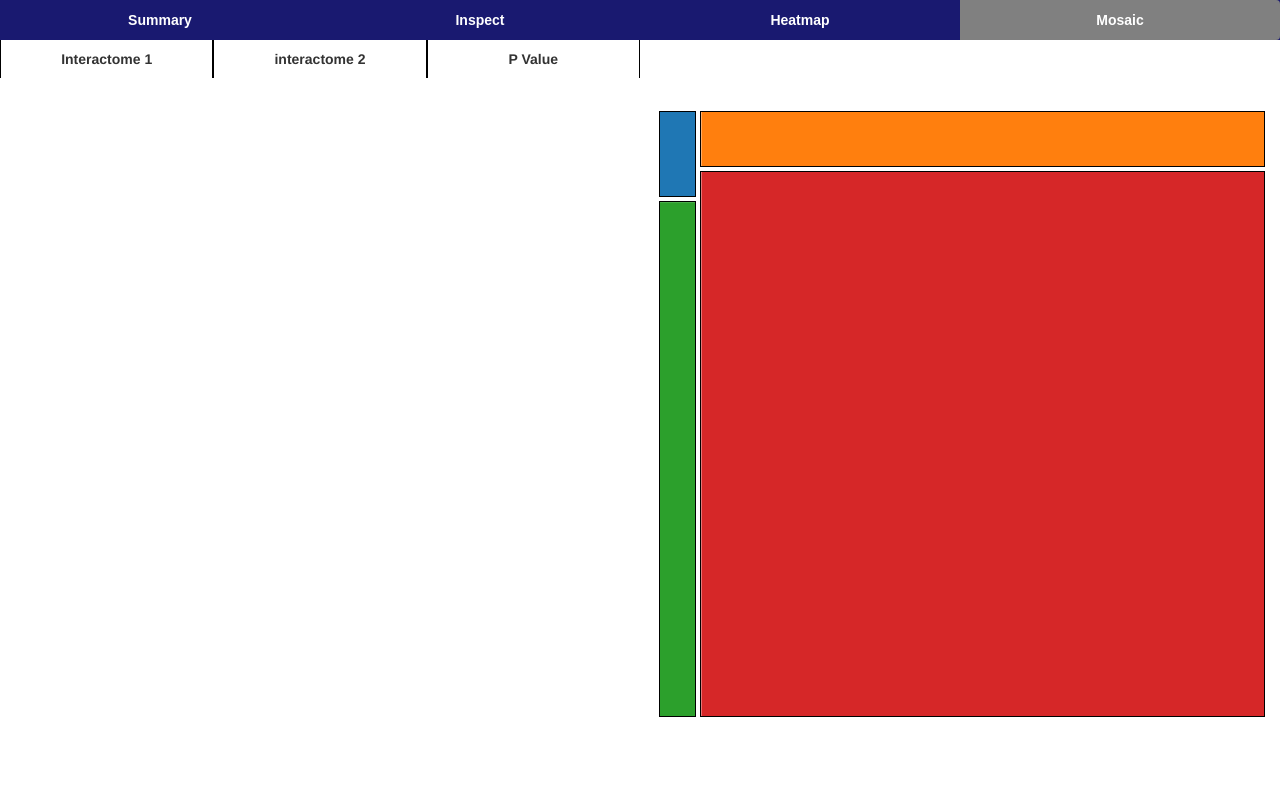
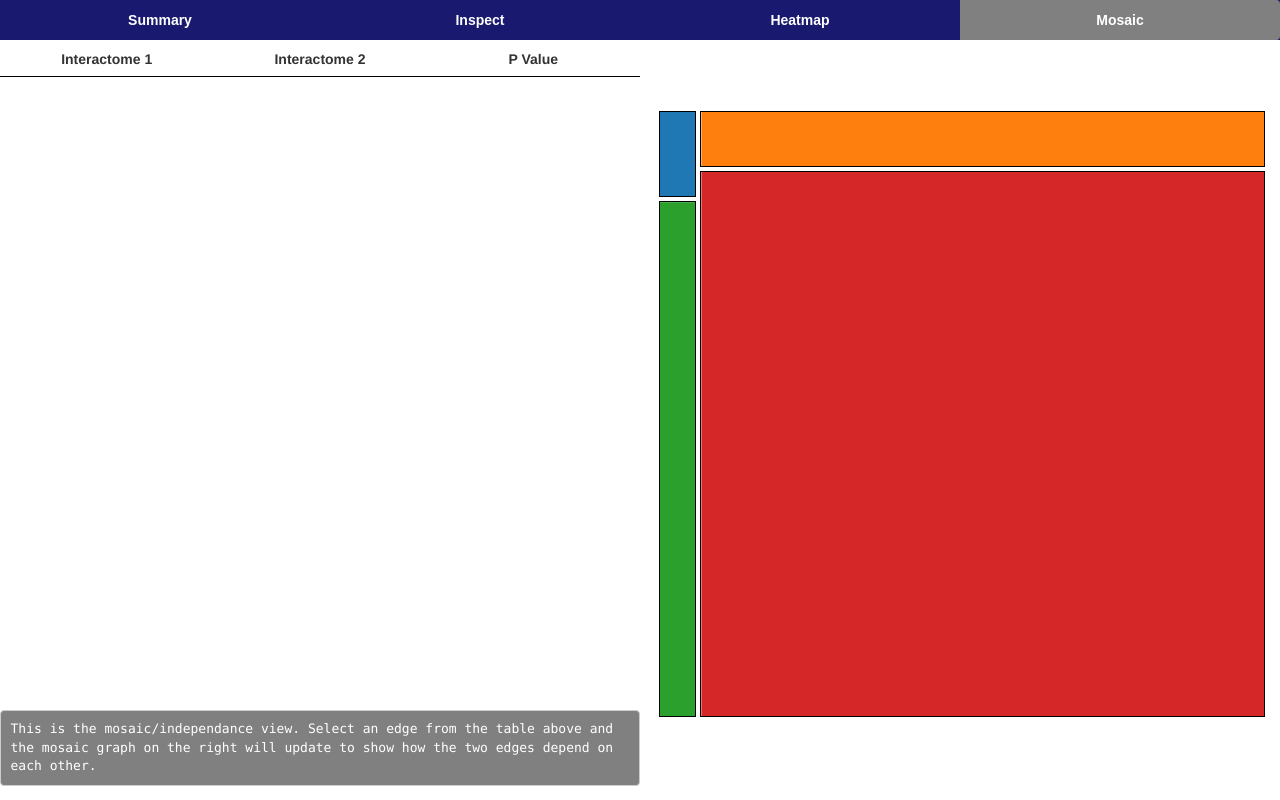
Before and after one commit to ananth-pallaseni/TSA, a plain HTML site: page tsa/gui/mosaic.html in a window 1280 px wide. Drawn offline with Linux system fonts and the light colour scheme; no server answers.

Commit message:
misc style changes

```diff
--- a/tsa/gui/inspect.js
+++ b/tsa/gui/inspect.js
@@ -98,6 +98,8 @@ var initInfoPane = function() {
 		.style('margin', '10px')
 		.style('white-space', 'normal')
 		.style('word-break', 'normal')
+		.style('background-color', 'grey')
+		.style('color', 'white')
 		.text("This is the graph inspector. Click on a node or edge to see information about its parameters in this pane. The pane below contains statistics about this graph. Change the graph being viewed with the navigation bar below the graph.");
 }
 
--- a/tsa/gui/mosaic.css
+++ b/tsa/gui/mosaic.css
@@ -4,6 +4,34 @@ html, body {
 
 #data-row {
 	height: 93%;
+}
+
+/*#data-col {
+	border-right: 1px solid black;
+}*/
+
+#table-header-row {
+	height: 5%;
+	border-bottom:1px solid black;
+}
+
+#table-row {
+	height: 85%;
+}
+
+#info-row {
+	height: 9%;
+}
+
+#info-col {
+	padding: 0;
+}
+
+#info-p {
+	white-space: normal;
+	word-break: normal;
+	background-color: grey;
+	color: white;
 }
 
 #table-col {
--- a/tsa/gui/mosaic.html
+++ b/tsa/gui/mosaic.html
@@ -19,7 +19,17 @@
             <!-- Header Row -->
             <div class='row header-row'></div>
             <div class='row' id='data-row'>
-                <div class='col-md-6 col-sm-12 col-xs-12 col-tall' id='table-col'></div>
+                <div class='col-md-6 col-sm-12 col-xs-12 col-tall' id='data-col'>
+                    <div class='row' id='table-header-row'></div>
+                    <div class='row' id='table-row'>
+                        <div class='col-md-12 col-tall' id='table-col'></div>
+                    </div>
+                    <div class='row' id='info-row'>
+                        <div class='col-md-12 col-tall' id='info-col'>
+                            <pre id='info-p'>This is the mosaic/independance view. Select an edge from the table above and the mosaic graph on the right will update to show how the two edges depend on each other.</pre>
+                        </div>
+                    </div>
+                </div>
                 <div class='col-md-6 col-sm-12 col-xs-12 col-tall' id='mosaic-col'></div>
             </div>
         </div>
--- a/tsa/gui/mosaic.js
+++ b/tsa/gui/mosaic.js
@@ -20,19 +20,20 @@ var tblRowMouseout = function(data) {
 
 var tblRowClick = function(data) {
 	console.log(data);
+	var svg = d3.select('#mosaic-svg');
+	clearSvg(svg);
+	drawRand(svg);
 }
 
 var populateTable = function() {
 	var tblCol = d3.select('#table-col');
 
 	d3.json('/mosaic', function(data) {
-		var headerRow = tblCol.append('div')
-			.attr('class', 'row tbl-header-row')
-			.attr('height', '15%')
+		var headerRow = d3.select('#table-header-row')
 		headerRow.append('div')
 			.attr('class', 'col-md-4 col-sm-4 col-xs-4 col-tall tbl-col-0')
-			.style('border-right', '1px solid black')
-			.style('border-left', '1px solid black')
+			//.style('border-right', '1px solid black')
+			//.style('border-left', '1px solid black')
 			.append('p')
 			.text('Interactome 1')
 			.attr('align', 'center')
@@ -41,18 +42,18 @@ var populateTable = function() {
 			.style('font-weight', 'bold');
 		headerRow.append('div')
 			.attr('class', 'col-md-4 col-sm-4 col-xs-4 col-tall tbl-col-1')
-			.style('border-right', '1px solid black')
-			.style('border-left', '1px solid black')
+			//.style('border-right', '1px solid black')
+			//.style('border-left', '1px solid black')
 			.append('p')
-			.text('interactome 2')
+			.text('Interactome 2')
 			.attr('align', 'center')
 			.style('margin-top', '5%')
 			.style('margin-bottom', '5%')
 			.style('font-weight', 'bold');
 		headerRow.append('div')
 			.attr('class', 'col-md-4 col-sm-4 col-xs-4 col-tall tbl-col-2')
-			.style('border-right', '1px solid black')
-			.style('border-left', '1px solid black')
+			//.style('border-right', '1px solid black')
+			//.style('border-left', '1px solid black')
 			.append('p')
 			.text('P Value')
 			.attr('align', 'center')
@@ -171,3 +172,7 @@ var drawRand = function(svg) {
 	var md = genRandMosaic();
 	drawMosaic(svg, md);
 }
+
+var clearSvg = function(svg) {
+	svg.selectAll('rect').remove();
+}
```
Also changed, not shown: tsa/gui/prevalence.html (+3 -1 lines), tsa/gui/summary.html (+6 -2 lines).
